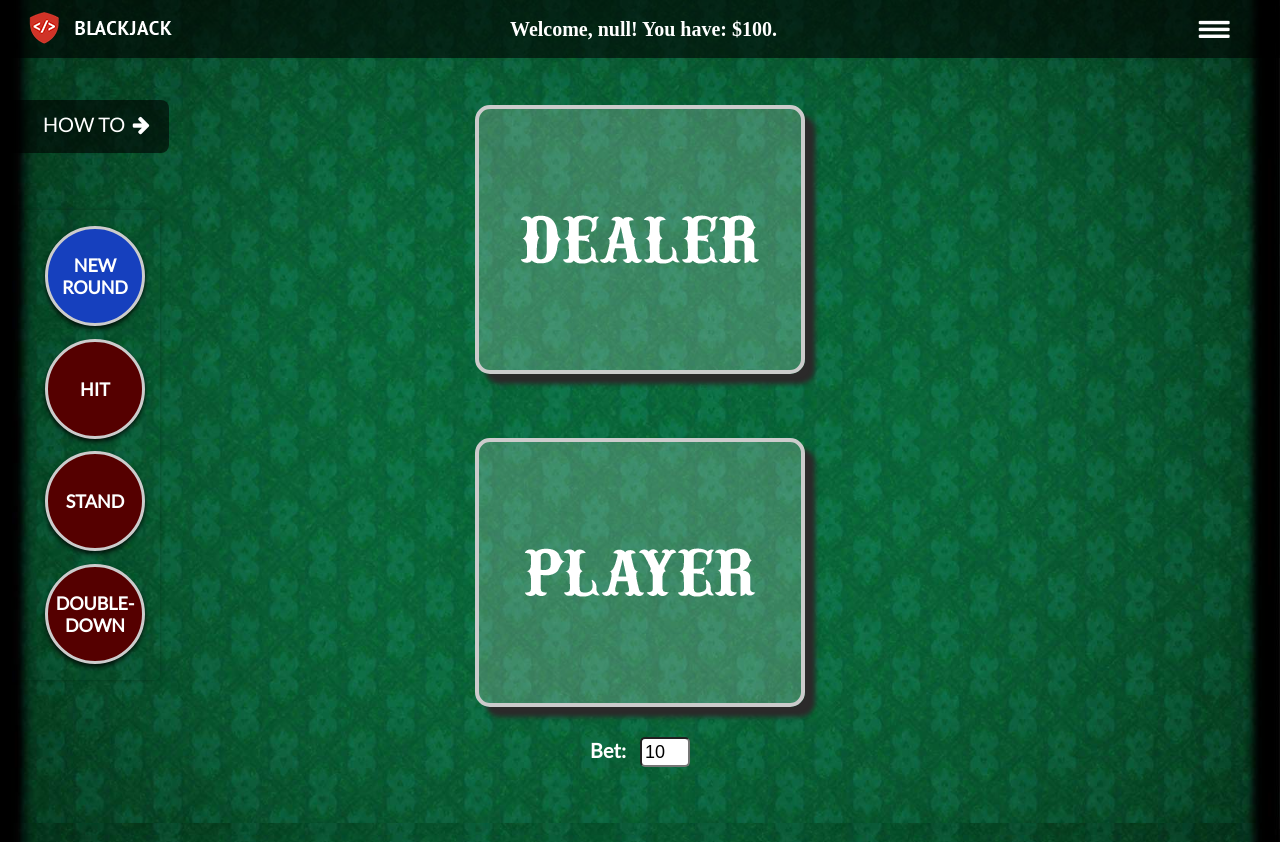
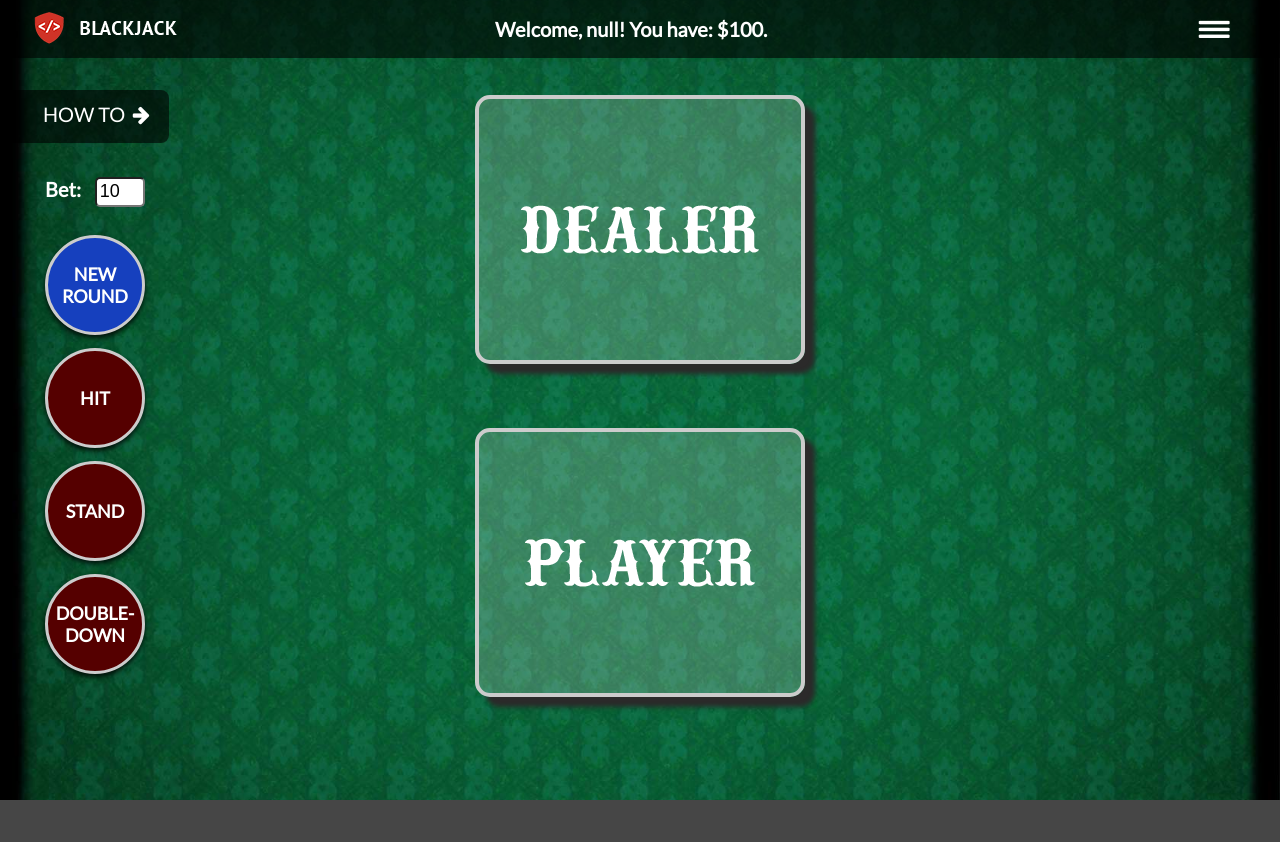
Before and after one commit to pmendoza72/201-Project, a plain HTML site: page blackjack.html in a window 1280 px wide. After the commit the page ends 800 px from the top, so only its background shows below. Drawn offline with Linux system fonts and the light colour scheme.

Commit message:
added bet to left sidebar. cleaned up css. centered welcome

```diff
--- a/blackjack.html
+++ b/blackjack.html
@@ -10,6 +10,15 @@
 
   <!-- SIDEBAR -->
   <div class="sidebar flexrow">
+    <div id="betForm">
+      <span class="tooltiptext">You can only change your bet between rounds.</span>
+      <form class="tooltip">
+        <fieldset>
+          <label for="bet">Bet: </label>
+          <input id="bet" type="number" name="bet" value="10">
+        </fieldset>
+      </form>
+    </div>
           <button id="newGame">NEW ROUND</button>
           <button id="hit" disabled="">HIT</button>
           <button id="stand" disabled="">STAND</button>
@@ -52,7 +61,7 @@
   </div>
 
   <header>
-    <div><img src="img/cf-blackjack-logo.png" alt="logo"></div>
+    <div class="logo"><img src="img/cf-blackjack-logo.png" alt="logo"></div>
     <div id="money"></div>
     <!-- OPENS THE OVERLAY -->
     <div class="menu"><a href="#" class="openBtn" onclick="openNav()"><span class="fa fa-bars fa-3" aria-hidden="true"></span></a></div>
@@ -79,17 +88,9 @@
       </div>
     </section>
     <!-- BET -->
-    <section>
-      <div id="betForm">
-        <span class="tooltiptext">You can only change your bet between rounds.</span>
-        <form class="tooltip">
-          <fieldset>
-            <label for="bet">Bet: </label>
-            <input id="bet" type="number" name="bet" value="10">
-          </fieldset>
-        </form>
-      </div>
-    </section>
+    <!-- <section>
+
+    </section> -->
 
   </main>
   <footer></footer>
--- a/css/style.css
+++ b/css/style.css
@@ -2,6 +2,7 @@
 @import url('https://fonts.googleapis.com/css?family=Lato');
 
 body {
+  font-family: 'Lato', sans-serif;
 }
 
 header, footer, aside, section {
@@ -38,6 +39,10 @@ header div {
   transform: scale(1.5,1);
 }
 
+.logo {
+  margin-left: 5px;
+}
+
 header h2 {
   font-size: 80px;
 }
@@ -49,7 +54,7 @@ main {
   justify-content: center;
   align-content: center;
   align-items: center;
-  padding-top: 80px;
+  padding-top: 70px;
 }
 
 aside {
@@ -221,6 +226,11 @@ video#bgvid {
   z-index: -100;
 }
 
+.flexrow {
+  flex-direction: row;
+  margin-top: 10px;
+}
+
 button {
   border: 3px solid #ccc;
   border-radius: 50px;
@@ -247,26 +257,12 @@ button:disabled {
   color: #fff;
 }
 
-@media (max-width: 760px) {
 
-header div {
-  margin-left: 5px;
-}
-}
-
-@media (max-width: 796px) {
-
-button {
-  margin-top: 20px;
-}
-}
-
-
-/* Overlay Menu Navigation */
+/* OVERLAY MENU
+/////////////////
 
 /* The Overlay (background) */
 .overlay {
-    /* Height & width depends on how you want to reveal the overlay (see JS below) */
     height: 0;
     width: 100%;
     position: fixed; /* Stay in place */
@@ -330,10 +326,7 @@ button {
     }
 }
 
-.flexrow {
-  flex-direction: row;
-  margin-top: 10px;
-}
+
 
 td.score {
   font-weight: bold;
@@ -362,11 +355,15 @@ td.score {
     visibility: visible;
 }
 
+/*  BET
+/////////////////////////////////////
+*/
+
 #betForm {
   font-family: 'Lato', sans-serif;
   height:30px;
   font-weight: bold;
-  padding: 5px;
+  padding: 0 0 15px 15px;
 }
 
 #betForm input {
@@ -414,8 +411,8 @@ td.score {
   font-weight: bold;
   font-size: 20px;
   color:white;
-  /*margin-right: 135px;
-  margin-left: 0px;*/
+  /*margin-right: 135px;*/
+  margin-left: -35px;
 }
 
 a.startOver {
@@ -437,7 +434,9 @@ a.startOver:hover {
     1px 1px 0 #005;
 }
 
-/*  -- SLIDEOUT -- */
+/*  SLIDEOUT
+////////////////////////////////
+*/
 
 .slideout-left {
   font-family: 'Lato', sans-serif;
@@ -445,7 +444,7 @@ a.startOver:hover {
   line-height: 20px;
   font-size: 20px;
   position: fixed;
-  top: 100px;
+  top: 90px;
   left: 0;
   width: 125px;
   padding: 14px 10px 18px 34px;
@@ -465,7 +464,7 @@ a.startOver:hover {
   font-family: 'Lato', sans-serif;
   color: #fff;
   position: fixed;
-  top: 100px;
+  top: 90px;
   left: -450px;
   background-color: rgba(0,0,0, 0.6); /* Black w/opacity */
   /*background: #6b6e6a;*/
@@ -494,7 +493,7 @@ a.startOver:hover {
 
 .slideout-left:hover {
   background-color: rgba(0,0,0, 0.9);
-  left: 350px;
+  left: 450px;
 }
 
 .slideout-left:hover .slideout-left_inner {
@@ -506,7 +505,9 @@ a.startOver:hover {
   visibility: hidden;
 }
 
-/*  DEALER & PLAYER BACKGROUND */
+/*  DEALER & PLAYER BACKGROUND
+/////////////////////////////////////////
+*/
 
 .dealerbg {
   background: url(../img/dealer-bg.png) no-repeat;
@@ -518,7 +519,9 @@ a.startOver:hover {
   background-position: center;
 }
 
-/*  SIDEBAR  */
+/*  SIDEBAR
+/////////////////////////////////////////
+*/
 
 .flexrow {
   display: flex;
@@ -528,13 +531,12 @@ a.startOver:hover {
 
 .sidebar {
   background: transparent;
-  box-shadow: 0 0 5px rgba(0,0,0,.3);
   color: #333;
   position: fixed;
-  top: 200px;
+  top: 150px;
   left: 0px;
   width: 120px;
-  height: 450px;
+  height: 510px;
   padding: 10px 10px 10px 30px;
   -webkit-transition-duration: 0.3s;
   -moz-transition-duration: 0.3s;
```
